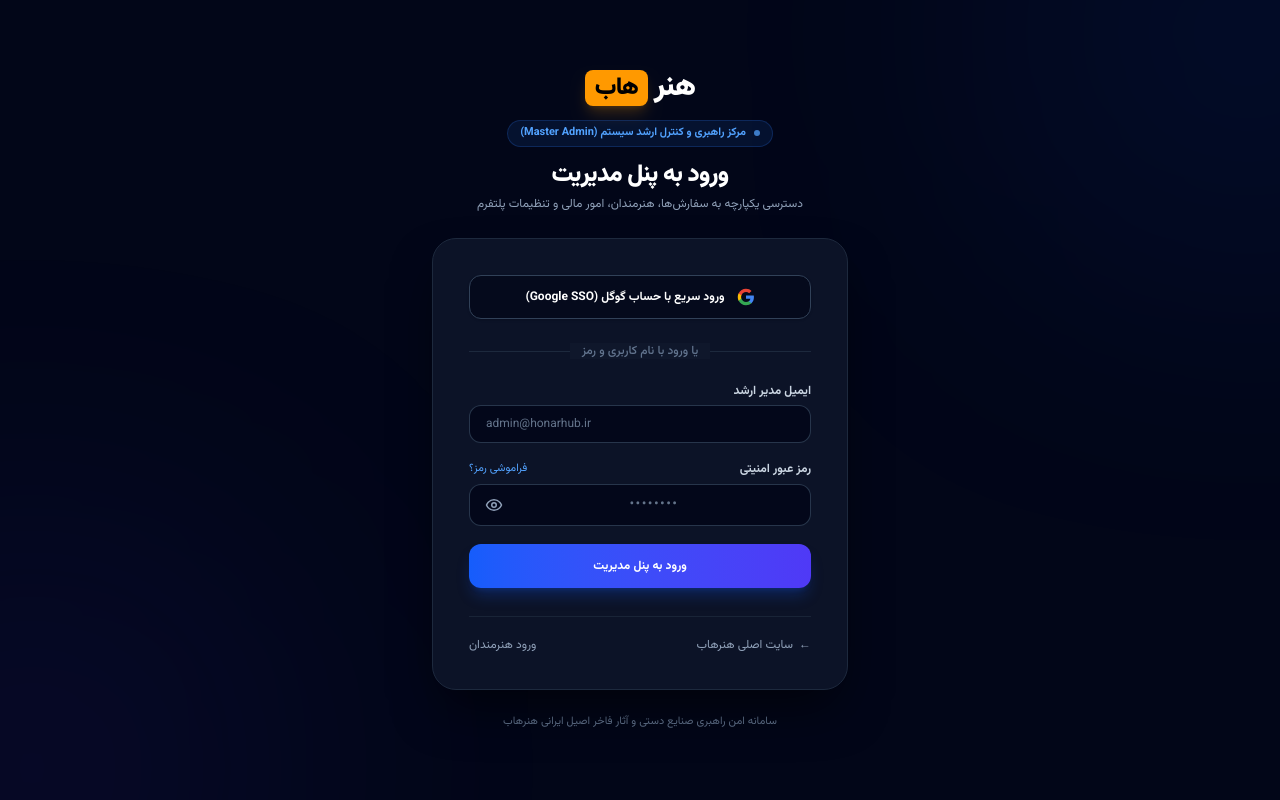
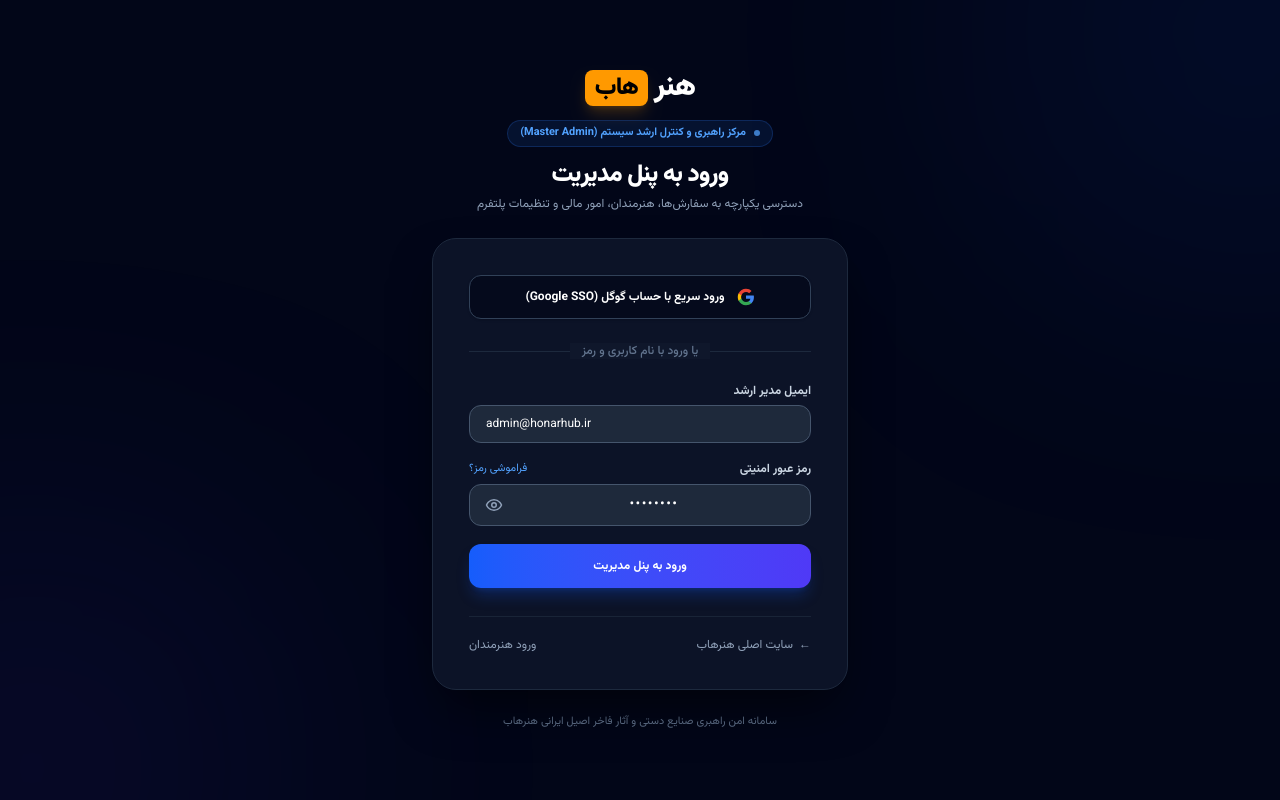
Before and after one commit to honarhub/handicraft-art-store, a Next.js app: page /admin/login in a window 1280 px wide. Built offline with nearby package versions, Linux system fonts and the light colour scheme; no server answers.

Commit message:
fix(admin): resolve dark-on-dark text contrast issue on admin login inputs (v0.2.21)

```diff
--- a/app/admin/login/page.tsx
+++ b/app/admin/login/page.tsx
@@ -95,6 +95,25 @@ function AdminLoginContent() {
 
   return (
     <div className="min-h-screen bg-slate-950 flex flex-col justify-center py-12 sm:px-6 lg:px-8 font-sans text-slate-200 relative overflow-hidden" dir="rtl">
+      {/* Styles ensuring high-contrast white text and consistent background while typing or autofilling */}
+      <style dangerouslySetInnerHTML={{ __html: `
+        .admin-login-input {
+          color: #ffffff !important;
+          -webkit-text-fill-color: #ffffff !important;
+          background-color: #1e293b !important;
+          caret-color: #60a5fa !important;
+        }
+        .admin-login-input:-webkit-autofill,
+        .admin-login-input:-webkit-autofill:hover,
+        .admin-login-input:-webkit-autofill:focus,
+        .admin-login-input:-webkit-autofill:active {
+          -webkit-box-shadow: 0 0 0 1000px #1e293b inset !important;
+          -webkit-text-fill-color: #ffffff !important;
+          color: #ffffff !important;
+          caret-color: #60a5fa !important;
+        }
+      ` }} />
+
       {/* Ambient background glows */}
       <div className="absolute -top-40 -right-40 w-96 h-96 bg-blue-600/15 blur-[150px] rounded-full pointer-events-none" />
       <div className="absolute -bottom-40 -left-40 w-96 h-96 bg-indigo-600/15 blur-[150px] rounded-full pointer-events-none" />
@@ -178,7 +197,8 @@ function AdminLoginContent() {
                   required
                   value={email}
                   onChange={e => setEmail(e.target.value)}
-                  className="w-full bg-slate-950/80 border border-slate-700/80 text-white px-4 py-2.5 rounded-xl focus:border-blue-500 focus:ring-2 focus:ring-blue-500/20 outline-none transition-all placeholder-slate-600 font-mono text-xs"
+                  style={{ color: '#ffffff', WebkitTextFillColor: '#ffffff', backgroundColor: '#1e293b' }}
+                  className="admin-login-input w-full bg-slate-800 border border-slate-600 text-white px-4 py-2.5 rounded-xl focus:border-blue-400 focus:ring-2 focus:ring-blue-400/20 outline-none transition-all placeholder-slate-400 font-mono text-xs"
                   placeholder="admin@honarhub.ir"
                   dir="ltr"
                 />
@@ -207,7 +227,8 @@ function AdminLoginContent() {
                   required
                   value={password}
                   onChange={e => setPassword(e.target.value)}
-                  className="w-full bg-slate-950/80 border border-slate-700/80 text-white px-4 py-2.5 pl-11 rounded-xl focus:border-blue-500 focus:ring-2 focus:ring-blue-500/20 outline-none transition-all placeholder-slate-600 text-center font-mono tracking-widest text-sm"
+                  style={{ color: '#ffffff', WebkitTextFillColor: '#ffffff', backgroundColor: '#1e293b' }}
+                  className="admin-login-input w-full bg-slate-800 border border-slate-600 text-white px-4 py-2.5 pl-11 rounded-xl focus:border-blue-400 focus:ring-2 focus:ring-blue-400/20 outline-none transition-all placeholder-slate-400 text-center font-mono tracking-widest text-sm"
                   placeholder="••••••••"
                   dir="ltr"
                 />
--- a/app/globals.css
+++ b/app/globals.css
@@ -22,12 +22,10 @@ body, button, input, select, textarea {
 
 input, select, textarea {
   color: #0f172a;
-  -webkit-text-fill-color: #0f172a;
 }
 
 input::placeholder, textarea::placeholder {
   color: #64748b;
-  -webkit-text-fill-color: #64748b;
   opacity: 1;
 }
 
--- a/package.json
+++ b/package.json
@@ -1,6 +1,6 @@
 {
   "name": "handicraft-art-store",
-  "version": "0.2.20",
+  "version": "0.2.21",
   "private": true,
   "scripts": {
     "dev": "next dev",
```
